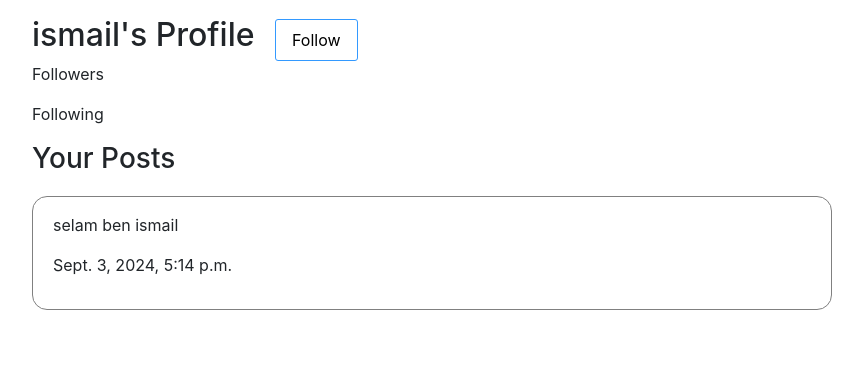
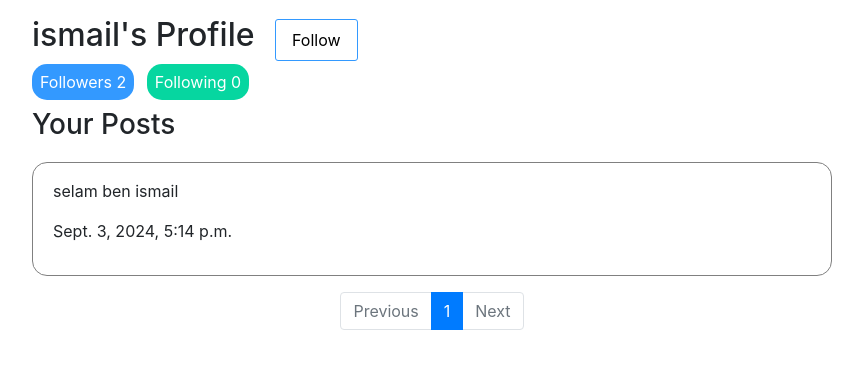
Before and after one commit to SinanErbezci/cs50w_tut, a Django app: a page that uses project4/network/templates/network/profile.html in a window 1280 px wide. Shown: the part 56-425 px from the top of the page, without its empty margins (208-1071 px from the left). Run offline with Django 5.2, Linux system fonts and the light colour scheme; a user stored in the database is signed in; data comes from the database, SQL or seed files in the repository; both versions use the stored data as it was after the commit; some libraries are stand-ins or nearby versions.

Commit message:
new stuff

```diff
--- a/project4/network/admin.py
+++ b/project4/network/admin.py
@@ -1,7 +1,8 @@
 from django.contrib import admin
-from .models import User,Post, Follow
+from .models import User,Post, Follow, Like
 # Register your models here.
 
 admin.site.register(User)
 admin.site.register(Post)
 admin.site.register(Follow)
+admin.site.register(Like)
--- a/project4/network/static/network/posts.js
+++ b/project4/network/static/network/posts.js
@@ -1,14 +1,15 @@
 document.addEventListener('DOMContentLoaded', function() {
 
-    const followButton = document.querySelector('#follow-button');
-    if (followButton.innerHTML === 'Follow') {
-        followButton.style.backgroundColor = "white";
+    let followBtn = document.querySelector('#follow-button');
+    if (typeof maybeObject != "undefined") {
+        document.querySelector('#follow-button').addEventListener('click', follow);
     }
-    else {
-        followButton.style.backgroundColor = "#3399FF";
-        followButton.style.color = "#FFF";
-    }
-    followButton.addEventListener('click', follow);
+
+    let likeBtns = document.querySelectorAll('.like-btn');
+    if (typeof likeBtns != "undefined") {
+    likeBtns.forEach((button) => {
+        button.onclick = like;
+    });}
 
   });
 
@@ -48,3 +49,20 @@ function follow() {
         this.style.color = "#000";
       }
     }
+
+function like() {
+    const id = this.dataset.id;
+    fetch(`/like/${id}`, {
+        method: "POST"})
+    .then(response => response.json())
+    .then(out => {
+        if (out.out == "liked") {
+            let parent = this.parentElement;
+            parent.lastChild.innerHTML = parseInt(parent.lastChild.innerHTML) + 1;
+        }
+        else {
+            let parent = this.parentElement;
+            parent.lastChild.innerHTML = parseInt(parent.lastChild.innerHTML) + -1;
+        }
+    })
+}
--- a/project4/network/static/network/styles.css
+++ b/project4/network/static/network/styles.css
@@ -11,14 +11,49 @@ body {
 button {
     font-family: inherit;
 }
+
+button:hover {
+    box-shadow: 0 0 11px rgba(33,33,33,.2);
+}
+
 main {
     max-width: 800px;
     margin: 0 auto;
 }
 
-main h1,h2 {
+main h3 {
     margin-top: 0.5em;
 }
+
+footer {
+    margin-top: 1em;
+}
+
+.follower, .following {
+    display:inline;
+    padding: 0.5em;
+    border-radius: 15px;
+    color: white;
+    margin-inline-end: 0.5em;
+}
+
+.following {
+    background-color: #06D6A0;
+}
+
+.follower {
+    background-color: #3399FF;
+}
+
+.follow-btn, .unfollow-btn {
+    margin-left: 1em;
+    padding: 0.5em 1em;
+    background-color: #ffffff;
+    border: 1px solid;
+    border-color: #3399FF;
+    border-radius: 3px;
+}
+
 
 .create-post {
     border: 1px solid gray;
@@ -31,6 +66,9 @@ main h1,h2 {
     margin-top: 1em;
 }
 
+.like-num {
+    margin-left: 0.5em;
+}
 #content::placeholder {
     text-align: right;
     transform: translateY(200%);
@@ -43,9 +81,6 @@ main h1,h2 {
     padding: 1em 2.5%
 }
 
-footer {
-    margin-top: 1em;
-}
 
 #follow-button {
     margin-left: 1em;
@@ -56,9 +91,16 @@ footer {
     border-radius: 3px;
 }
 
-#follow-button:hover {
+button:hover {
     box-shadow: 0 0 11px rgba(33,33,33,.2);
 }
-#profile-name {
-    display:inline-block;
+
+#profile-name  {
+    display: inline-block;
+    margin: 0.5em 0;
 }
+
+.like-btn {
+    background-color: white;
+    border: none;
+}
--- a/project4/network/templates/network/index.html
+++ b/project4/network/templates/network/index.html
@@ -17,6 +17,8 @@
         <div class="post">
         <p>{{ item.content }}</p>
         <p>{{ item.owner.username }}</p>
+        <p><button data-id={{item.id}} class="like-btn">&#x2764;</button><span class="like-num">{{item.like}}</span></p>
+
         <p>{{ item.time }}</p>
         </div>
         {% endfor %}
--- a/project4/network/templates/network/profile.html
+++ b/project4/network/templates/network/profile.html
@@ -2,26 +2,45 @@
 
 {% block body %}
 <main>
+    <div class="profile">
     <h2 id="profile-name">{{username}}'s Profile</h2>
 
     {% if button %}
         {% if follow %}
-            <button data-id="{{username}}" id="follow-button">Unfollow</button>
+            <button data-id="{{username}}" class="unfollow-btn" id="follow-button">Unfollow</button>
         {% else %}
-            <button data-id="{{username}}" id="follow-button">Follow</button>
+            <button data-id="{{username}}" class="follow-btn" id="follow-button">Follow</button>
         {% endif %}
     {% endif %}
-
-    <p>Followers</p>
-    <p>Following</p>
-
+    </div>
+    <p class="follower">Followers {{follower}}</p>
+    <p class="following">Following {{following}}</p>
     <h3>Your Posts</h3>
-    {% for post in posts %}
+    {% for post in page_obj %}
     <div class="post">
         <p>{{ post.content }}</p>
         <p>{{ post.time }}</p>
     </div>
     {% endfor %}
 </main>
+<footer>
+    <nav class="page-nav" aria-label="Page navigation">
+        <ul class="pagination justify-content-center">
+            {% if page_obj.has_previous %}
+            <li class="page-item"><a class="page-link" href="?page={{ page_obj.previous_page_number }}">Previous</a></li>
+            {% else %}
+            <li class="page-item disabled"><a class="page-link" href="">Previous</a></li>
+            {% endif %}
+
+            <li class="page-item active"><a class="page-link" href="?page={{ page_obj.number }}">{{ page_obj.number }}</a></li>
+
+            {% if page_obj.has_next %}
+            <li class="page-item"><a class="page-link" href="?page={{ page_obj.next_page_number }}">Next</a></li>
+            {% else %}
+            <li class="page-item disabled"><a class="page-link" href="">Next</a></li>
+            {% endif %}
+        </ul>
+    </nav>
+</footer>
 
 {% endblock %}
--- a/project4/network/urls.py
+++ b/project4/network/urls.py
@@ -9,8 +9,10 @@ urlpatterns = [
     path("logout", views.logout_view, name="logout"),
     path("register", views.register, name="register"),
     path("profile/<str:username>", views.profile, name="profile"),
+    path("following", views.following, name="following"),
+
 
     # API Route
     path("follow/<str:username>", views.follow, name="follow"),
-    path("following", views.following, name="following")
+    path("like/<int:post_id>", views.like,name="like")
 ]
--- a/project4/network/views.py
+++ b/project4/network/views.py
@@ -7,7 +7,7 @@ from django.core.paginator import Paginator
 from django.http import HttpResponse, HttpResponseRedirect, JsonResponse
 from django.shortcuts import render, redirect
 from django.urls import reverse
-from .models import User,Post, Follow
+from .models import User,Post, Follow, Like
 import json
 
 
@@ -81,7 +81,17 @@ def register(request):
 def profile(request, username):
     user = User.objects.get(username=username)
     posts = Post.objects.all().filter(owner=user).order_by("-time")
-    out = {"posts" : posts, "username":username}
+    paginator = Paginator(posts,10)
+    page_num = request.GET.get('page')
+    page_obj = paginator.get_page(page_num)
+
+    following = len(user.follower.all())
+    follower = len(user.following.all())
+    out = {"page_obj" : page_obj,
+    "username":username,
+    "following":following,
+    "follower":follower
+    }
 
     if (not request.user.is_authenticated) or (username == request.user.username):
         out["button"] = False
@@ -109,16 +119,18 @@ def following(request):
         page_obj = None
     else:
         nofollow = False
-        for follow in following:
-            out.append(Post.objects.all().filter(owner__id=follow.following.id).order_by("-time"))
+        follow = [x.following.id for x in following]
+        out = Post.objects.all().filter(owner__id__in = follow)
 
         paginator = Paginator(out,10)
         page_num = request.GET.get('page')
         page_obj = paginator.get_page(page_num)
 
+        # {"page_obj":out, "nofollow":nofollow}
+
     return render(request, "network/following.html", {"page_obj":page_obj, "nofollow":nofollow})
 
-# API
+# APIs
 @login_required
 @csrf_exempt
 def follow(request, username):
@@ -134,8 +146,24 @@ def follow(request, username):
             follow.delete()
     return redirect("index")
 
-def like(request):
+@login_required
+@csrf_exempt
+def like(request, post_id):
     if request.method == "POST":
-        pass
+        user = User.objects.get(pk=request.user.id)
+        post = Post.objects.get(pk=post_id)
+        try:
+            like = Like.objects.get(liker=user, liked=post)
+            like.delete()
+            post.like -= 1
+            post.save()
+            return JsonResponse({"out":"like removed"})
+        except:
+            new_like = Like.objects.create(liker=user, liked  = post)
+            new_like.save()
+            post.like += 1
+            post.save()
+            return JsonResponse({"out":"liked"})
+
 
     return redirect("index")
```
Also changed, not shown: project4/network/templates/network/following.html (+3 -4 lines), project4/db.sqlite3, project4/network/migrations/0002_like.py (added).
